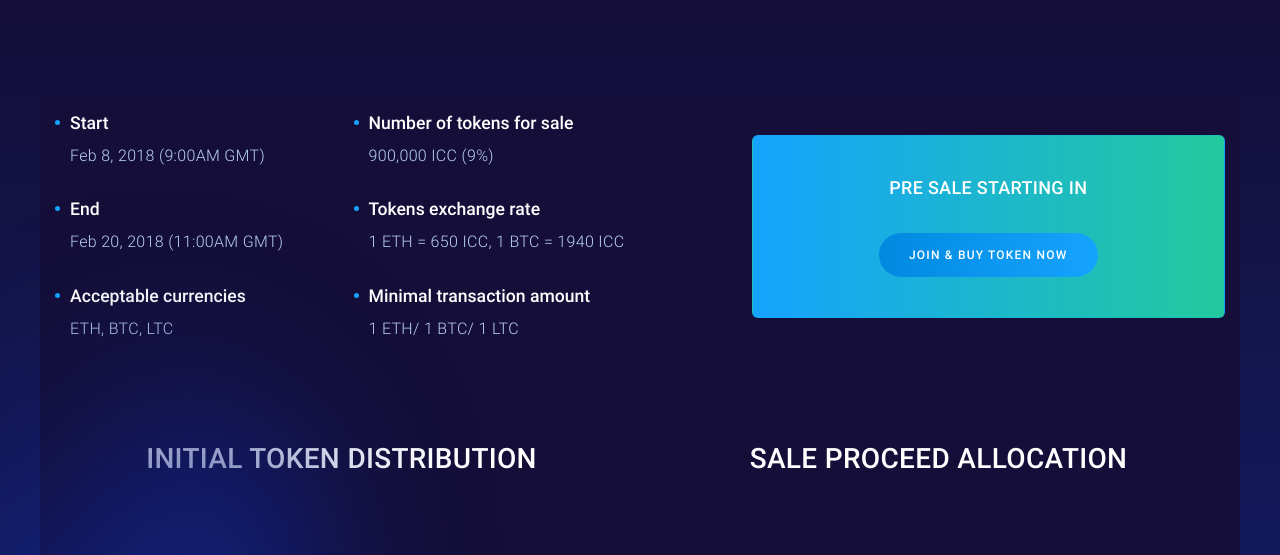
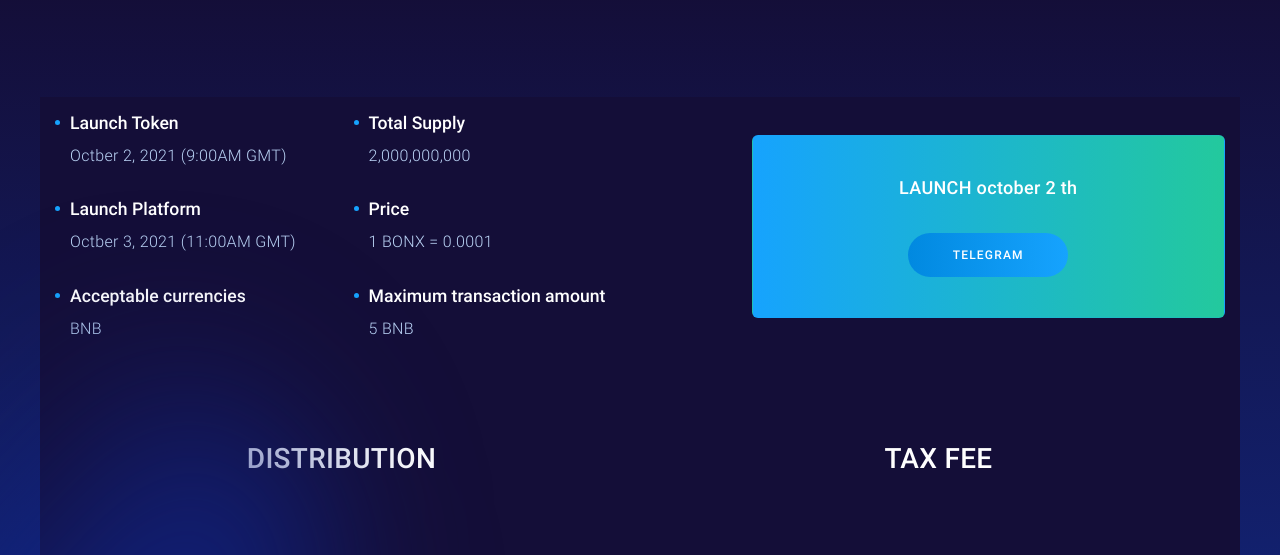
Before and after one commit to bonxgame/bonxgame, a plain HTML site: page players.html in a window 1280 px wide. Shown: the part 650-1205 px from the top of the page. Drawn offline with Linux system fonts and the light colour scheme.

Commit message:
Update players.html

```diff
--- a/players.html
+++ b/players.html
@@ -146,38 +146,39 @@
                                 <div class="row gutter-vr-30px">
                                     <div class="col-sm-6">
                                         <div class="stage-info animated" data-animate="fadeInUp" data-delay=".4">
-                                            <h6 class="title title-s6 title-xs-s2">Start</h6>
-                                            <p>Feb 8, 2018 (9:00AM GMT)</p>
+                                            <h6 class="title title-s6 title-xs-s2">Launch Token</h6>
+                                            <p>Octber 2, 2021 (9:00AM GMT)</p>
                                         </div>
                                     </div><!-- .col  -->
                                     <div class="col-sm-6">
                                         <div class="stage-info animated" data-animate="fadeInUp" data-delay=".5">
-                                            <h6 class="title title-s6 title-xs-s2">Number of tokens for sale</h6>
-                                            <p>900,000 ICC (9%)</p>
+                                            <h6 class="title title-s6 title-xs-s2">Total Supply</h6>
+                                            <p>2,000,000,000</p>
                                         </div>
                                     </div><!-- .col  -->
                                     <div class="col-sm-6">
                                         <div class="stage-info animated" data-animate="fadeInUp" data-delay=".6">
-                                            <h6 class="title title-s6 title-xs-s2">End</h6>
-                                            <p>Feb 20, 2018 (11:00AM GMT)</p>
+                                            <h6 class="title title-s6 title-xs-s2">Launch Platform</h6>
+                                            <p>Octber 3, 2021 (11:00AM GMT)</p>
                                         </div>
                                     </div><!-- .col  -->
                                     <div class="col-sm-6">
                                         <div class="stage-info animated" data-animate="fadeInUp" data-delay=".7">
-                                            <h6 class="title title-s6 title-xs-s2">Tokens exchange rate</h6>
-                                            <p>1 ETH = 650 ICC, 1 BTC = 1940 ICC</p>
+                                            <h6 class="title title-s6 title-xs-s2">Price</h6>
+                                            <p>1 BONX = 0.0001</p>
                                         </div>
                                     </div><!-- .col  -->
                                     <div class="col-sm-6">
                                         <div class="stage-info animated" data-animate="fadeInUp" data-delay=".8">
                                             <h6 class="title title-s6 title-xs-s2">Acceptable currencies</h6>
-                                            <p>ETH, BTC, LTC</p>
+                                            <p>BNB</p>
                                         </div>
                                     </div><!-- .col  -->
                                     <div class="col-sm-6">
                                         <div class="stage-info animated" data-animate="fadeInUp" data-delay=".9">
-                                            <h6 class="title title-s6 title-xs-s2">Minimal transaction amount</h6>
-                                            <p>1 ETH/ 1 BTC/ 1 LTC</p>
+                                            <h6 class="title title-s6 title-xs-s2">Maximum transaction amount
+</h6>
+                                            <p>5 BNB</p>
                                         </div>
                                     </div><!-- .col  -->
                                 </div><!-- .row  -->
@@ -185,11 +186,11 @@
                             <div class="col-lg-5">
                                 <div class="token-status token-status-s5 bg-grad no-bd round tc-light animated" data-animate="fadeInUp" data-delay="1">
                                     <div class="token-box token-box-s3">
-                                        <h4 class="title title-sm">PRE SALE STARTING IN</h4>
+                                        <h4 class="title title-sm">LAUNCH october 2 th</h4>
                                         <div class="countdown-s3 countdown-s4 countdown" data-date="2021/08/10"></div>
                                     </div>
                                     <div class="token-action">
-                                        <a class="btn btn-md btn-grad btn-grad-alternet btn-round" href="#">Join &amp; BUY TOKEN NOW</a>
+                                        <a class="btn btn-md btn-grad btn-grad-alternet btn-round" href="#">Telegram</a>
                                     </div>
                                 </div>
                             </div>
@@ -199,17 +200,17 @@
                         <div class="row gutter-vr-40px justify-content-center">
                             <div class="col-lg-6 col-mb-10">
                                 <div class="single-chart text-center">
-                                    <h3 class="title title-lg pdb-l animated" data-animate="fadeInUp" data-delay=".1">Initial Token Distribution</h3>
+                                    <h3 class="title title-lg pdb-l animated" data-animate="fadeInUp" data-delay=".1">Distribution</h3>
                                     <div class="chart animated" data-animate="fadeInUp" data-delay=".2">
-                                        <img src="chart-k-dark.png" alt="chart">
+                                        <img src="images/azure/chart-k-dark.png" alt="chart">
                                     </div>
                                 </div>
                             </div>
                             <div class="col-lg-6 col-mb-10">
                                 <div class="single-chart text-center">
-                                    <h3 class="title title-lg pdb-l animated" data-animate="fadeInUp" data-delay=".3">Sale Proceed Allocation</h3>
+                                    <h3 class="title title-lg pdb-l animated" data-animate="fadeInUp" data-delay=".3">Tax Fee</h3>
                                     <div class="chart animated" data-animate="fadeInUp" data-delay=".4">
-                                       <img src="images/azure/chart-l-dark.png" alt="chart">
+                                       <img src="chart-l-dark.png" alt="chart">
                                     </div>
                                 </div>
                             </div>
```
